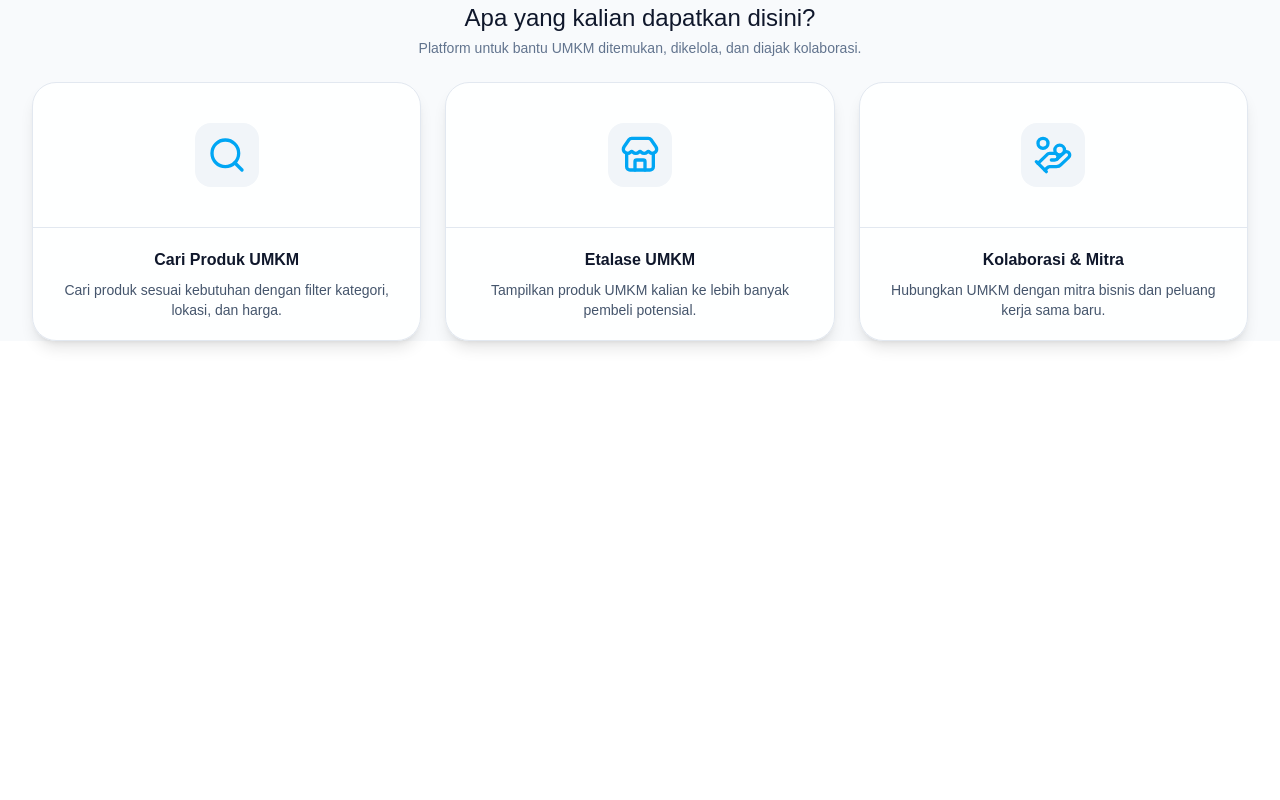
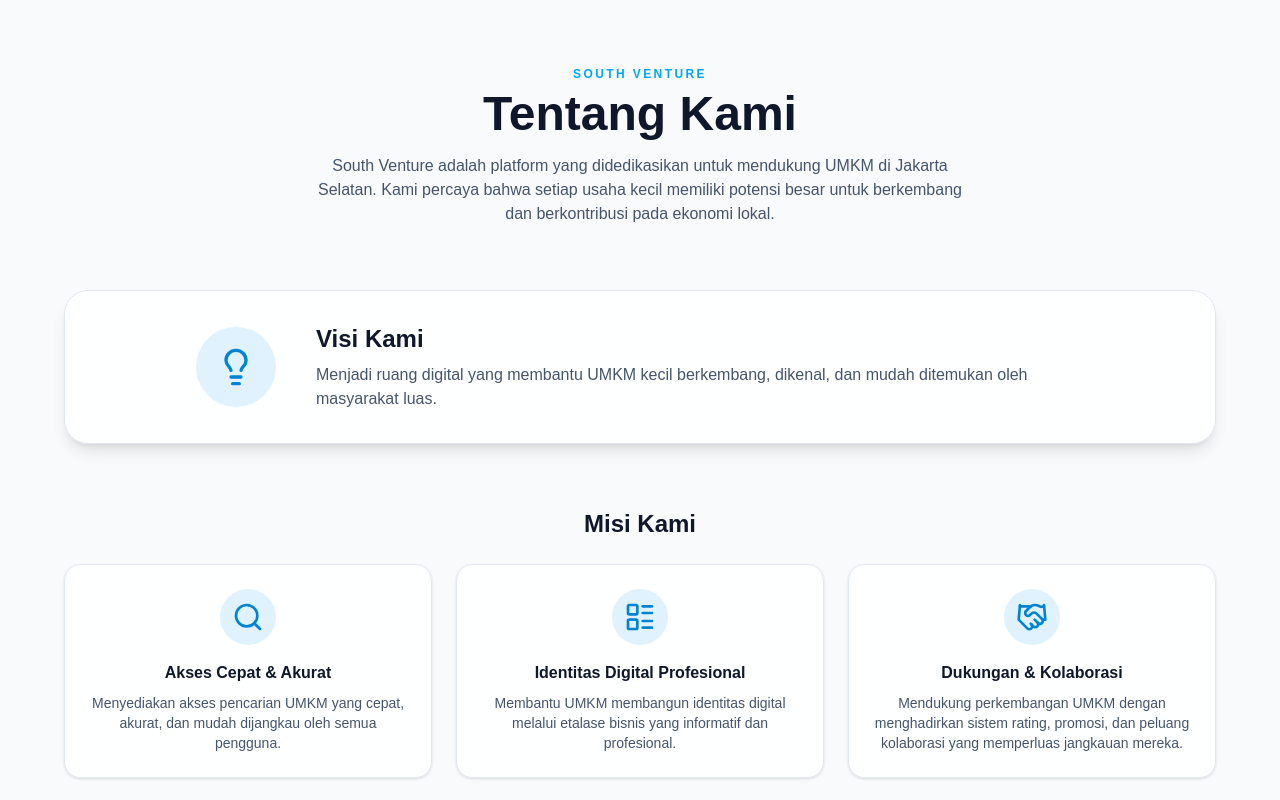
Before and after one commit to RapzzKY24/mia_umkm, a Next.js app: page / in a window 1280 px wide. Shown: the part 1020-1820 px from the top of the page. Before the commit the page ends 1425 px from the top, so only its background shows below. Built offline with nearby package versions, Linux system fonts and the light colour scheme.

Commit message:
menambahkan visi, misi serta efffect hover

```diff
--- a/src/app/page.jsx
+++ b/src/app/page.jsx
@@ -3,10 +3,34 @@ import UmkmCard from "@/components/UmkmCard";
 import { umkmData } from "@/data/umkm";
 import slides from "@/data/slides.json";
 import ServiceCard from "@/components/ServiceCard";
-import { HandCoins, Search, Store } from "lucide-react";
+import { Lightbulb, Handshake, LayoutList, Compass, LayoutGrid, Users, Search } from "lucide-react"; //icon baru
 import Link from "next/link";
 import { getTopRatedUmkm } from "@/utils/umkm";
 import Button from "@/components/Button";
+
+function MissionCard({ icon, title, description }) {
+  return (
+    <div
+      className="
+        flex flex-col items-center text-center p-6 rounded-2xl border shadow-sm
+        bg-white/90 border-slate-200
+        dark:bg-slate-900/80 dark:border-slate-800
+        transition-all duration-300 hover:shadow-lg hover:border-sky-300/70 dark:hover:border-sky-500/40
+        transform hover:-translate-y-1
+      "
+    >
+      <div className="flex h-14 w-14 items-center justify-center rounded-full bg-sky-100 text-sky-600 dark:bg-sky-500/10 dark:text-sky-300 mb-4 transition-transform duration-300 hover:scale-110">
+        {icon}
+      </div>
+      <h4 className="text-base font-semibold text-slate-900 dark:text-slate-50">
+        {title}
+      </h4>
+      <p className="mt-2 text-sm text-slate-600 dark:text-slate-300">
+        {description}
+      </p>
+    </div>
+  );
+}
 
 export default function HomePage() {
   const featured = getTopRatedUmkm(umkmData, 5);
@@ -49,7 +73,7 @@ export default function HomePage() {
             <div className="mt-4 flex gap-2">
               <Link
                 href="/umkm"
-                className="flex-1 rounded-xl text-center text-xs font-semibold px-3 py-2 text-black"
+                className="flex-1 rounded-xl text-center text-xs font-semibold px-3 py-2"
               >
                 <Button title={"Liat UMKM"} />
               </Link>
@@ -64,7 +88,6 @@ export default function HomePage() {
         </div>
       </section>
 
-      {/* Top 5 UMKM */}
       <section className="mt-12 md:mt-20">
         <div className="mx-auto w-[95%] max-w-7xl text-center">
           <h2 className="mt-2 text-xl md:text-2xl font-light text-slate-900 dark:text-slate-50">
@@ -83,6 +106,63 @@ export default function HomePage() {
 
       <div className="h-12 md:h-20" />
 
+      {/* tentang SV, visi dan misi */}
+      <section id="tentang-kami" className="mx-auto w-[95%] max-w-7xl px-4 sm:px-6 lg:px-8 py-10 md:py-16">
+        <div className="text-center mb-10 md:mb-16">
+          <p className="text-xs font-semibold uppercase tracking-[0.2em] text-sky-500">
+            South Venture
+          </p>
+          <h2 className="mt-2 text-3xl sm:text-4xl md:text-5xl font-bold">
+            Tentang Kami
+          </h2>
+          <p className="mt-4 text-base text-slate-600 dark:text-slate-400 max-w-2xl mx-auto">
+            South Venture adalah platform yang didedikasikan untuk mendukung UMKM di Jakarta Selatan. Kami percaya bahwa setiap usaha kecil memiliki potensi besar untuk berkembang dan berkontribusi pada ekonomi lokal.
+          </p>
+        </div>
+
+        {/* visi */}
+        <div className="bg-white/90 border border-slate-200 dark:bg-slate-900/80 dark:border-slate-800 rounded-3xl p-6 md:p-8 mb-10 md:mb-16 shadow-lg transition-all duration-300 hover:shadow-xl hover:scale-[1.01]">
+          <div className="flex flex-col md:flex-row items-center justify-center gap-6 md:gap-10 text-center md:text-left">
+            <div className="flex h-20 w-20 items-center justify-center rounded-full bg-sky-100 text-sky-600 dark:bg-sky-500/10 dark:text-sky-300 transition-transform duration-300 hover:scale-110">
+              <Lightbulb className="h-10 w-10" />
+            </div>
+            <div>
+              <h3 className="text-xl md:text-2xl font-semibold text-slate-900 dark:text-slate-50">
+                Visi Kami
+              </h3>
+              <p className="mt-2 text-base text-slate-600 dark:text-slate-300 max-w-3xl">
+                Menjadi ruang digital yang membantu UMKM kecil berkembang, dikenal, dan mudah ditemukan oleh masyarakat luas.
+              </p>
+            </div>
+          </div>
+        </div>
+
+        {/* misi */}
+        <div className="text-center">
+          <h3 className="text-xl md:text-2xl font-semibold text-slate-900 dark:text-slate-50 mb-6">
+            Misi Kami
+          </h3>
+          <div className="grid grid-cols-1 md:grid-cols-3 gap-6">
+            <MissionCard
+              icon={<Search className="h-8 w-8" />}
+              title="Akses Cepat & Akurat"
+              description="Menyediakan akses pencarian UMKM yang cepat, akurat, dan mudah dijangkau oleh semua pengguna."
+            />
+            <MissionCard
+              icon={<LayoutList className="h-8 w-8" />}
+              title="Identitas Digital Profesional"
+              description="Membantu UMKM membangun identitas digital melalui etalase bisnis yang informatif dan profesional."
+            />
+            <MissionCard
+              icon={<Handshake className="h-8 w-8" />}
+              title="Dukungan & Kolaborasi"
+              description="Mendukung perkembangan UMKM dengan menghadirkan sistem rating, promosi, dan peluang kolaborasi yang memperluas jangkauan mereka."
+            />
+          </div>
+        </div>
+      </section>
+
+      <div className="h-6 md:h-1  0" />
       <section className="mb-10 md:mb-16" id="service">
         <div className="mx-auto w-[95%] max-w-7xl text-center">
           <h2 className="text-xl md:text-2xl font-light text-slate-900 dark:text-slate-50">
@@ -95,17 +175,17 @@ export default function HomePage() {
 
           <div className="mt-6 grid grid-cols-1 md:grid-cols-3 gap-6">
             <ServiceCard
-              icon={<Search className="h-10 w-10" />}
+              icon={<Compass className="h-8 w-8" />}
               title="Cari Produk UMKM"
               description="Cari produk sesuai kebutuhan dengan filter kategori, lokasi, dan harga."
             />
             <ServiceCard
-              icon={<Store className="h-10 w-10" />}
+              icon={<LayoutGrid className="h-8 w-8" />}
               title="Etalase UMKM"
               description="Tampilkan produk UMKM kalian ke lebih banyak pembeli potensial."
             />
             <ServiceCard
-              icon={<HandCoins className="h-10 w-10" />}
+              icon={<Users className="h-8 w-8" />}
               title="Kolaborasi & Mitra"
               description="Hubungkan UMKM dengan mitra bisnis dan peluang kerja sama baru."
             />
```
